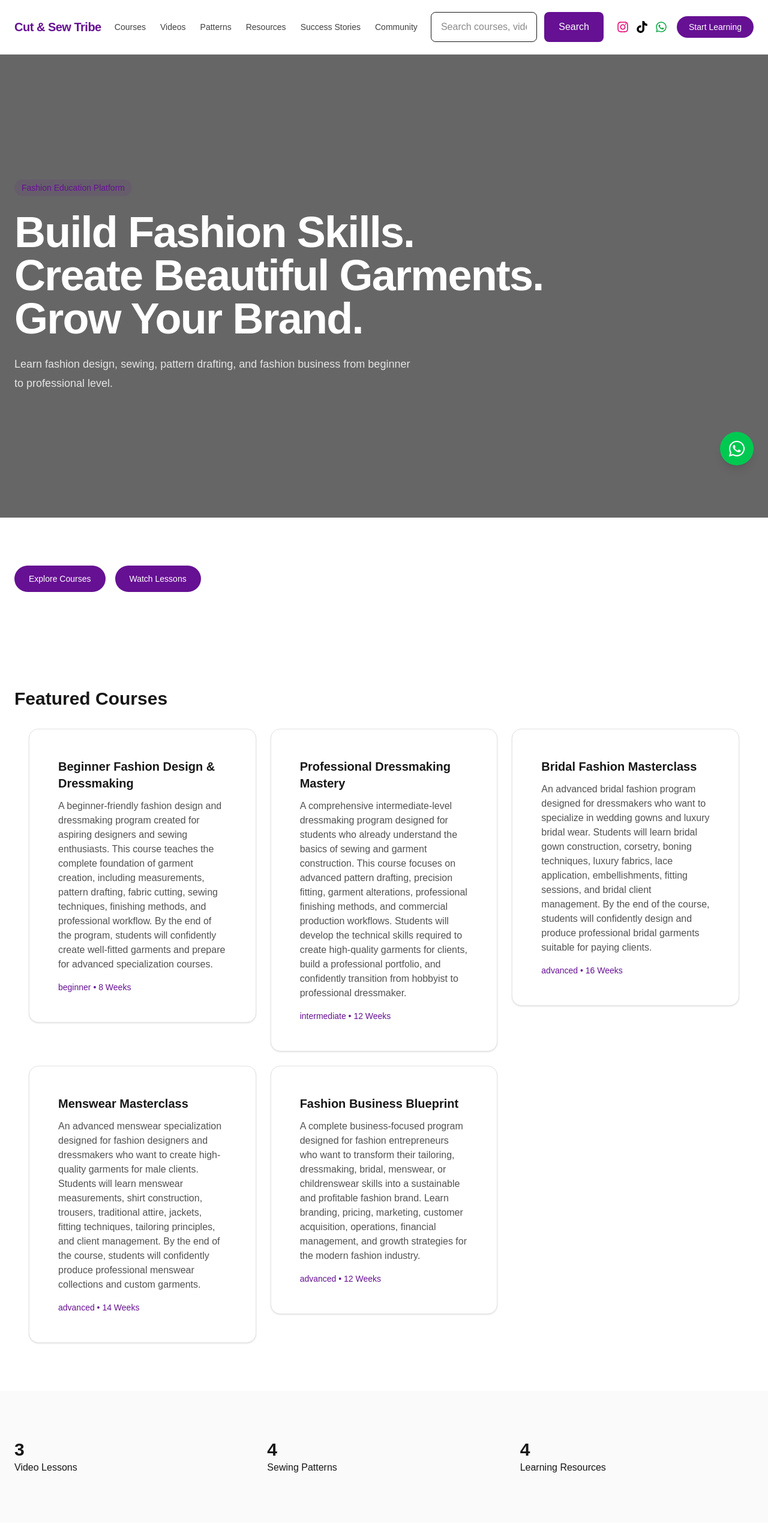
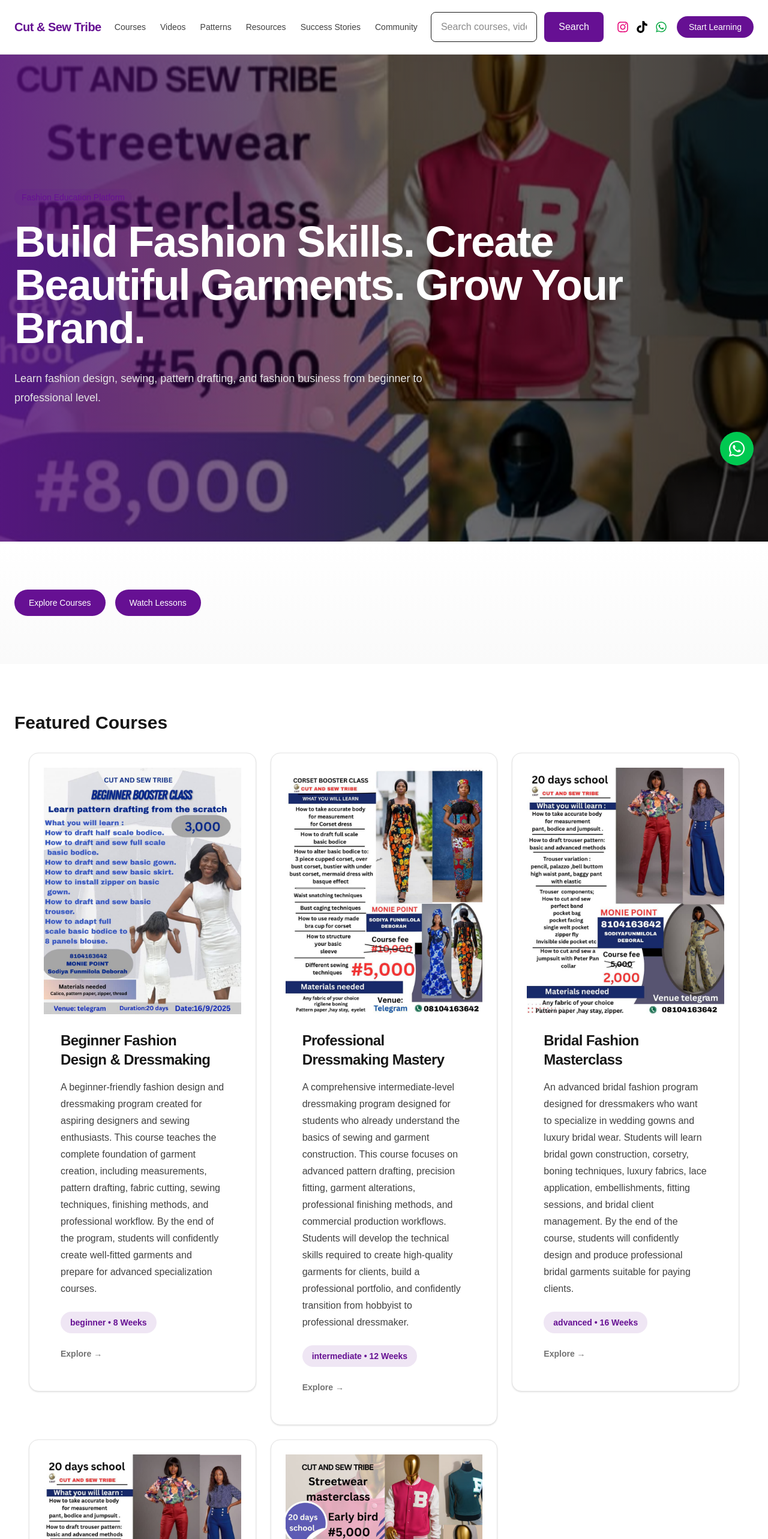
Before and after one commit to CutAndSewTribe/cut-and-sew-tribe, a Next.js app: page / in a window 1280 px wide. Shown: the top 2566 px of the page at 60% size. Built offline with nearby package versions, Linux system fonts and the light colour scheme.

Commit message:
Upgrade fashion visual theme with branded backgrounds

```diff
--- a/src/app/page.tsx
+++ b/src/app/page.tsx
@@ -5,7 +5,6 @@ import {
   Container,
   Section,
 } from "@/components/ui";
-
 
 import {
   PageHero,
@@ -66,11 +65,12 @@ export default function Home() {
       />
 
 
-      <Section>
+
+      <Section className="bg-linear-to-b from-white to-neutral-50">
 
         <Container>
 
-          <div className="flex gap-4">
+          <div className="flex flex-wrap gap-4">
 
             <Button href="/courses">
               Explore Courses
@@ -81,11 +81,14 @@ export default function Home() {
               Watch Lessons
             </Button>
 
+
           </div>
+
 
         </Container>
 
       </Section>
+
 
 
 
@@ -95,7 +98,7 @@ export default function Home() {
         <Container>
 
 
-          <h2 className="mb-8 text-3xl font-bold">
+          <h2 className="mb-8 text-3xl font-bold text-neutral-900">
             Featured Courses
           </h2>
 
@@ -114,7 +117,9 @@ export default function Home() {
                   title={course.title}
                   description={course.description}
                   meta={`${course.level} • ${course.duration}`}
+                  thumbnail={course.thumbnail}
                 />
+
 
               </Link>
 
@@ -126,13 +131,16 @@ export default function Home() {
 
         </Container>
 
+
       </Section>
 
 
 
 
 
-      <Section className="bg-neutral-50">
+
+      <Section className="bg-neutral-950 text-white">
+
 
         <Container>
 
@@ -142,37 +150,40 @@ export default function Home() {
 
             <div>
 
-              <h3 className="text-3xl font-bold">
+              <h3 className="text-4xl font-bold">
                 {featuredVideos.length}
               </h3>
 
-              <p>
+              <p className="mt-2 text-neutral-300">
                 Video Lessons
               </p>
 
             </div>
 
 
+
             <div>
 
-              <h3 className="text-3xl font-bold">
+              <h3 className="text-4xl font-bold">
                 {featuredPatterns.length}
               </h3>
 
-              <p>
+              <p className="mt-2 text-neutral-300">
                 Sewing Patterns
               </p>
 
             </div>
 
 
+
+
             <div>
 
-              <h3 className="text-3xl font-bold">
+              <h3 className="text-4xl font-bold">
                 {featuredResources.length}
               </h3>
 
-              <p>
+              <p className="mt-2 text-neutral-300">
                 Learning Resources
               </p>
 
@@ -184,20 +195,25 @@ export default function Home() {
 
         </Container>
 
+
       </Section>
 
 
 
 
 
-      <Section>
+
+
+      <Section className="bg-linear-to-b from-neutral-50 to-white">
+
 
         <Container>
 
 
-          <h2 className="mb-8 text-3xl font-bold">
+          <h2 className="mb-8 text-3xl font-bold text-neutral-900">
             Featured Videos
           </h2>
+
 
 
           <ContentGrid>
@@ -214,9 +230,12 @@ export default function Home() {
                   title={video.title}
                   description={video.description}
                   meta={`${video.level} • ${video.duration}`}
+                  thumbnail={video.thumbnail}
                 />
 
+
               </Link>
+
 
             ))}
 
@@ -226,7 +245,10 @@ export default function Home() {
 
         </Container>
 
+
       </Section>
+
+
 
 
 
@@ -238,26 +260,29 @@ export default function Home() {
         <Container>
 
 
-          <h2 className="mb-8 text-3xl font-bold">
-            Student Success Stories
+          <h2 className="mb-8 text-3xl font-bold text-neutral-900">
+            Featured Patterns
           </h2>
+
 
 
           <ContentGrid>
 
 
-            {featuredStories.map((story) => (
+            {featuredPatterns.slice(0,3).map((pattern) => (
 
               <Link
-                key={story.id}
-                href={`/success-stories/${story.slug}`}
+                key={pattern.id}
+                href={`/patterns/${pattern.slug}`}
               >
 
                 <ContentCard
-                  title={story.name}
-                  description={story.shortStory}
-                  meta={story.course}
+                  title={pattern.title}
+                  description={pattern.description}
+                  meta={pattern.category}
+                  thumbnail={pattern.thumbnail}
                 />
+
 
               </Link>
 
@@ -273,6 +298,115 @@ export default function Home() {
       </Section>
 
 
+
+
+
+
+
+
+      <Section className="bg-neutral-50">
+
+
+        <Container>
+
+
+          <h2 className="mb-8 text-3xl font-bold text-neutral-900">
+            Learning Resources
+          </h2>
+
+
+
+          <ContentGrid>
+
+
+            {featuredResources.slice(0,3).map((resource) => (
+
+              <Link
+                key={resource.id}
+                href={`/resources/${resource.slug}`}
+              >
+
+
+                <ContentCard
+                  title={resource.title}
+                  description={resource.description}
+                  meta={resource.fileType}
+                  thumbnail={resource.thumbnail}
+                />
+
+
+              </Link>
+
+
+            ))}
+
+
+          </ContentGrid>
+
+
+        </Container>
+
+
+      </Section>
+
+
+
+
+
+
+
+
+
+      <Section>
+
+
+        <Container>
+
+
+          <h2 className="mb-8 text-3xl font-bold text-neutral-900">
+            Student Success Stories
+          </h2>
+
+
+
+
+          <ContentGrid>
+
+
+            {featuredStories.map((story) => (
+
+              <Link
+                key={story.id}
+                href={`/success-stories/${story.slug}`}
+              >
+
+
+                <ContentCard
+                  title={story.name}
+                  description={story.shortStory}
+                  meta={story.course}
+                  thumbnail={story.image}
+                />
+
+
+              </Link>
+
+
+            ))}
+
+
+          </ContentGrid>
+
+
+        </Container>
+
+
+      </Section>
+
+
+
+
+
     </div>
   );
 }
--- a/src/components/shared/ContentCard.tsx
+++ b/src/components/shared/ContentCard.tsx
@@ -19,44 +19,145 @@ export default function ContentCard({
 }: ContentCardProps) {
 
   return (
-    <Card className="overflow-hidden p-0">
+    <Card
+      className="
+        group
+        overflow-hidden
+        border
+        border-neutral-200
+        bg-white
+        p-0
+        transition-all
+        duration-300
+        hover:-translate-y-2
+        hover:border-[#661093]
+        hover:shadow-2xl
+      "
+    >
 
 
       {thumbnail && (
-        <div className="relative aspect-video w-full">
+
+        <div
+          className="
+            relative
+            aspect-4/5
+            w-full
+            overflow-hidden
+            bg-neutral-100
+          "
+        >
 
           <Image
             src={thumbnail}
             alt={title}
             fill
-            className="object-cover"
-            sizes="(max-width: 768px) 100vw, 33vw"
+            className="
+              object-cover
+              transition
+              duration-700
+              group-hover:scale-105
+            "
+            sizes="
+              (max-width:768px) 100vw,
+              33vw
+            "
+          />
+
+
+          <div
+            className="
+              absolute
+              inset-0
+              bg-linear-to-t
+              from-black/40
+              to-transparent
+              opacity-0
+              transition
+              group-hover:opacity-100
+            "
           />
 
         </div>
+
       )}
 
 
 
-      <div className="p-6">
 
-        <h3 className="text-xl font-semibold">
+      <div
+        className="
+          p-6
+          md:p-7
+        "
+      >
+
+
+        <h3
+          className="
+            text-2xl
+            font-bold
+            tracking-tight
+            text-neutral-900
+          "
+        >
           {title}
         </h3>
 
 
-        <p className="mt-3 text-neutral-600">
+
+        <p
+          className="
+            mt-4
+            text-base
+            leading-7
+            text-neutral-700
+          "
+        >
           {description}
         </p>
 
 
+
+
         {meta && (
+
           <div
-            className="mt-4 text-sm text-[#661093]"
+            className="
+              mt-6
+              inline-flex
+              rounded-full
+              bg-[#661093]/10
+              px-4
+              py-2
+              text-sm
+              font-semibold
+              text-[#661093]
+            "
           >
+
             {meta}
+
           </div>
+
         )}
+
+
+
+        <div
+          className="
+            mt-6
+            text-sm
+            font-semibold
+            text-neutral-500
+            transition
+            group-hover:text-[#661093]
+          "
+        >
+          Explore →
+        </div>
+
+
 
       </div>
 
--- a/src/components/shared/PageHero.tsx
+++ b/src/components/shared/PageHero.tsx
@@ -37,8 +37,7 @@ export default function PageHero({
           bg-center
         "
         style={{
-          backgroundImage:
-            `url(${backgroundImage})`,
+          backgroundImage: `url(${backgroundImage})`,
         }}
       />
 
@@ -47,7 +46,19 @@ export default function PageHero({
         className="
           absolute
           inset-0
-          bg-black/60
+          bg-black/50
+        "
+      />
+
+
+      <div
+        className="
+          absolute
+          inset-0
+          bg-linear-to-r
+          from-[#661093]/70
+          via-transparent
+          to-black/40
         "
       />
 
@@ -58,8 +69,8 @@ export default function PageHero({
           className="
             relative
             z-10
-            py-24
-            md:py-32
+            py-28
+            md:py-36
           "
         >
 
@@ -71,7 +82,7 @@ export default function PageHero({
           <h1
             className="
               mt-6
-              max-w-4xl
+              max-w-5xl
               text-5xl
               font-bold
               tracking-tight
@@ -84,8 +95,8 @@ export default function PageHero({
 
           <p
             className="
-              mt-6
-              max-w-2xl
+              mt-8
+              max-w-3xl
               text-lg
               leading-8
               text-neutral-200
@@ -97,7 +108,6 @@ export default function PageHero({
 
         </div>
 
-
       </Container>
 
 
```
Also changed, not shown: public/images/backgrounds/fashion-hero.jpg, public/images/backgrounds/fashion-hero1.jpg (added).
